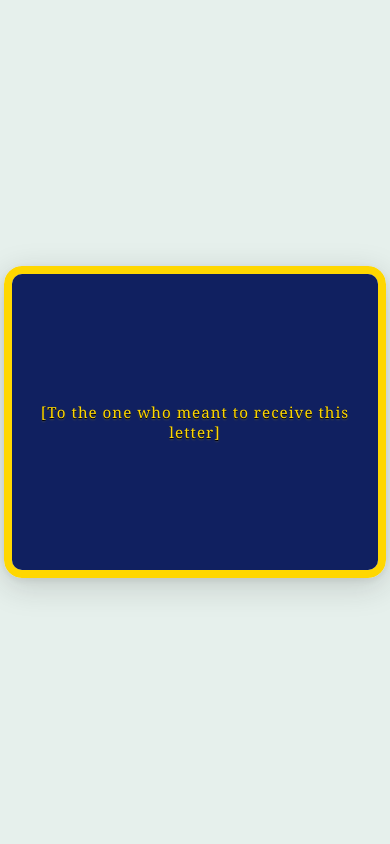
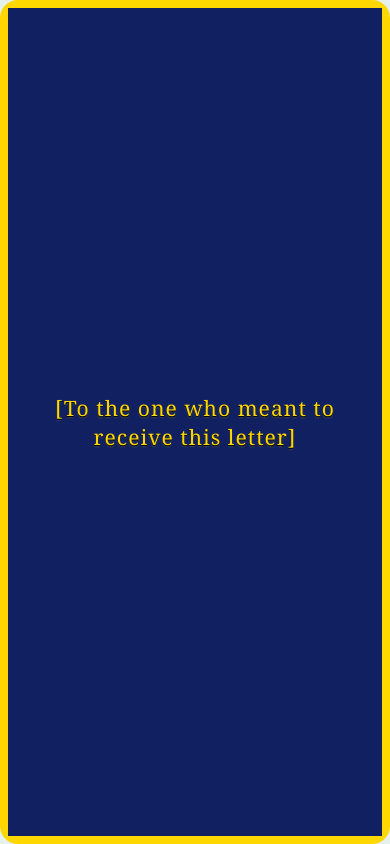
Before and after one commit to Basel6ix/A-Letter-for-my-Precious-one, a plain HTML site: page index.html in a window 390 px wide. Drawn offline with Linux system fonts and the light colour scheme.

Commit message:
Update style.css

```diff
--- a/style.css
+++ b/style.css
@@ -11,12 +11,12 @@ body {
 }
 
 .flip-container {
-    width: 90vw;
-    max-width: 480px;
-    height: 70vw;
-    max-height: 700px;
-    min-width: 280px;
-    min-height: 340px;
+    width: 98vw;
+    max-width: 100vw;
+    height: 80vh;
+    max-height: 100vh;
+    min-width: 0;
+    min-height: 0;
     display: flex;
     justify-content: center;
     align-items: center;
@@ -63,7 +63,7 @@ body {
     color: #FFD700;
     z-index: 2;
     font-family: 'Georgia', 'Times New Roman', Times, serif;
-    font-size: 2em;
+    font-size: 2.2em;
     letter-spacing: 1px;
     text-align: center;
 }
@@ -72,7 +72,7 @@ body {
     padding: 0 1em;
     color: #FFD700;
     font-family: 'Georgia', 'Times New Roman', Times, serif;
-    font-size: 1em;
+    font-size: 1.2em;
     text-shadow: 0 1px 0 #000, 0 2px 2px #FFD70033;
 }
 
@@ -89,18 +89,18 @@ body {
 }
 
 #date {
-    font-size: 1em;
+    font-size: 1.2em;
     color: #FFD700;
     text-align: left;
-    margin: 1.2em 0 0 1.2em;
+    margin: 2em 0 0 2em;
 }
 
 #letter-content {
-    font-size: 1em;
+    font-size: 1.15em;
     color: #FFD700;
     text-align: left;
-    margin: 1em 1.2em 0 1.2em;
-    line-height: 1.6em;
+    margin: 1.5em 2em 0 2em;
+    line-height: 1.7em;
     background: transparent;
     padding: 0;
     letter-spacing: 0.01em;
@@ -115,8 +115,8 @@ body {
 #letter-content p:first-child {
     text-indent: 0;
     font-weight: bold;
-    font-size: 1.05em;
-    margin-bottom: 1.2em;
+    font-size: 1.1em;
+    margin-bottom: 1.5em;
     color: #FFD700;
 }
 
@@ -124,30 +124,32 @@ body {
     margin-bottom: 0;
     text-align: right;
     font-style: italic;
-    font-size: 1.05em;
+    font-size: 1.1em;
     text-indent: 0;
     color: #FFD700;
 }
 
 @media (max-width: 600px) {
     .flip-container {
-        width: 98vw;
-        height: 80vw;
+        width: 100vw;
+        height: 100vh;
         max-width: 100vw;
-        max-height: 90vh;
+        max-height: 100vh;
         min-width: 0;
         min-height: 0;
+        border-radius: 0;
     }
     .front, .back {
-        font-size: 1em;
+        font-size: 1.2em;
         padding: 0.5em;
+        border-radius: 0;
     }
     #date, #letter-content {
         margin-left: 0.7em;
         margin-right: 0.7em;
-        font-size: 0.97em;
+        font-size: 1.1em;
     }
     #greeting {
-        font-size: 0.95em;
+        font-size: 1.1em;
     }
 }
```
